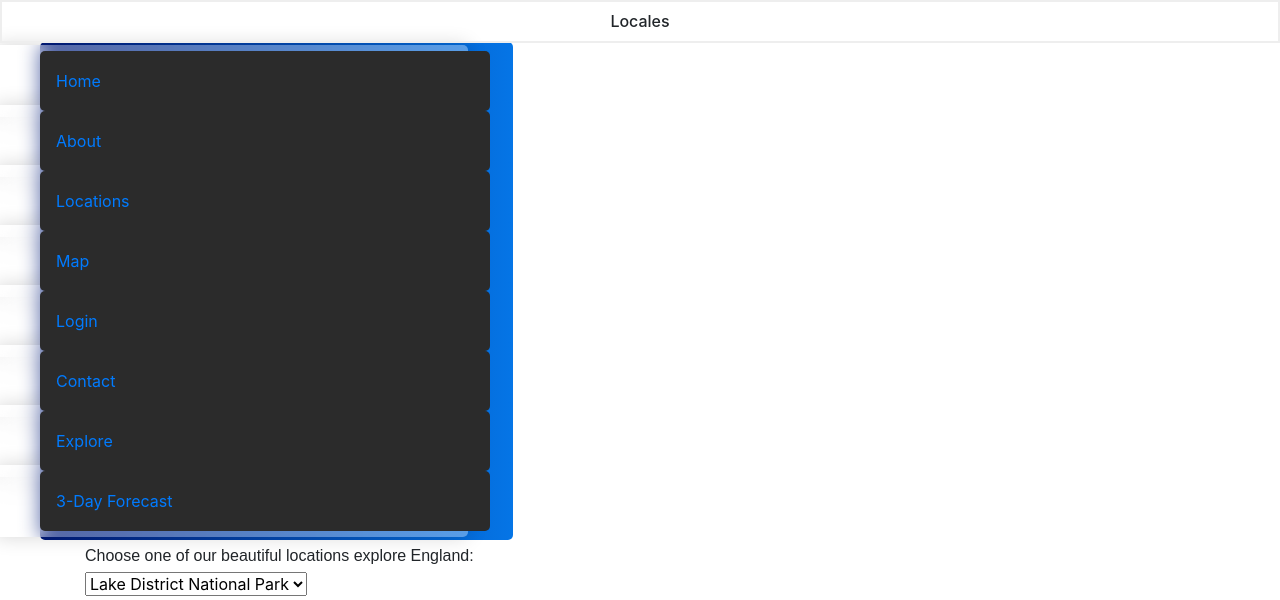
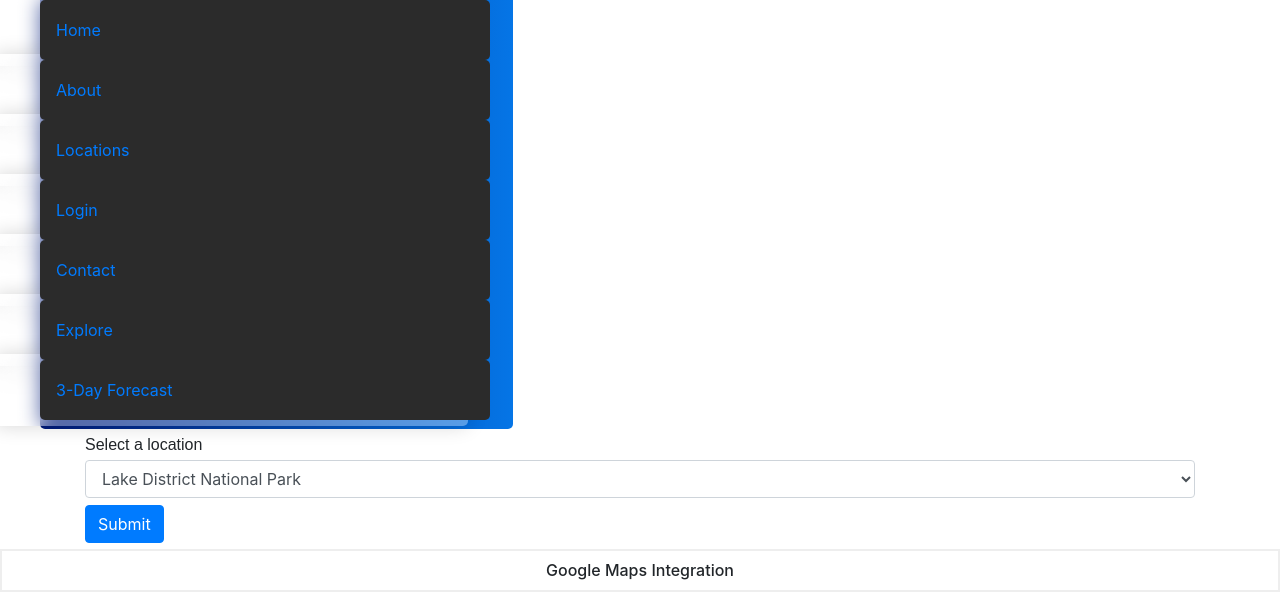
Before and after one commit to Albee89/magicalUK, a Flask app: template templates/location.html in a window 1280 px wide. Shown: the top 600 px of the page. Run offline with Flask 3, Linux system fonts and the light colour scheme; the template is opened without the code that fills it: values that come from a table or form of the project are taken from there, most other values are stand-ins (such as "Sample title", 1, 10 or a date in 2020); parts of the project's set-up code (start-up, migrations or seed data) failed here and were passed over; some libraries are stand-ins or nearby versions.

Commit message:
first edits

```diff
--- a/app.py
+++ b/app.py
@@ -1,18 +1,46 @@
 # Importing Flask libraries:
 from flask import Flask, redirect, url_for, request, render_template, request, template_rendered
+import requests
+from dotenv import dotenv_values
+from flask_wtf import FlaskForm
+from wtforms import SelectField, SubmitField
+from wtforms.validators import InputRequired
 
-import requests
-
-from dotenv import dotenv_values
+# Adding in bloggers itinerary as locations for locations selector:
+locations = {
+    "Lake District National Park": {"lat": 54.4609, "lng": -3.0886},
+    "Corfe Castle": {"lat": 50.6419, "lng": -2.0554},
+    "The Cotswolds": {"lat": 51.9294, "lng": -1.7203},
+    "Cambridge": {"lat": 52.2053, "lng": 0.1218},
+    "Bristol": {"lat": 51.4545, "lng": -2.5879},
+    "Oxford": {"lat": 51.752, "lng": -1.2577},
+    "Norwich": {"lat": 52.6309, "lng": 1.2974},
+    "Stonehenge": {"lat": 51.1789, "lng": -1.8262},
+    "Watergate Bay": {"lat": 50.4429, "lng": -5.0553},
+    "Birmingham": {"lat": 52.4862, "lng": -1.8904}
+}
 
 
-#pulling saved API key from environment:
+# Generating choices from the above locations dictionary using class method:
+class LocationForm(FlaskForm):
+    location = SelectField('Select a location', choices=[(location, location) for location in locations.keys()], validators=[InputRequired()])
+    submit = SubmitField('Submit')
+
+
+# pulling saved API key from environment:
 config = dotenv_values(".env")
 API_key = (config["weather_api"])
 
+g_config = dotenv_values("google.env")
+google_API = (g_config["google_API"])
+
+w_config = dotenv_values("weather_3.env")
+weather_key = (w_config["weather_3"])
+
 app = Flask(__name__)
 
-
+app.config['SECRET_KEY'] = dotenv_values('SECRET_KEY') or \
+                           'abc123ced456'  # Setting the default secret key for CSRF protection
 
 
 @app.route("/")
@@ -27,7 +55,7 @@ def search():
         # pulling API data from openweathermap API:
         if city_name:
             url = f"http://api.openweathermap.org/data/2.5/weather?q={city_name}&appid={API_key}"
-# if status_code is 200, weather data is generated as a json response, converted from kelvin to celcius temperature
+            # if status_code is 200, weather data is generated as a json response, converted from kelvin to celcius temperature
             # with round() method, rendered via a template and displayed via result.html:
             response = requests.get(url)
             if response.status_code == 200:
@@ -42,31 +70,48 @@ def search():
     return render_template('search.html')
 
 
-
-@app.route("/map")
-def map():
-    return(render_template('map.html'))
-
 @app.route("/contact")
 def contact():
     return render_template('contact.html')
+
 
 @app.route("/about")
 def about():
     return render_template('about.html')
 
-@app.route("/location")
-def location():
-    return render_template('location.html')
 
+@app.route('/weather', methods=['GET', 'POST'])
+def weather():
+    form = LocationForm()
 
-@app.route("/login", methods=["POST", "GET"])
-def login():
-     if request.method == "POST":
-         user = request.form["nm"]
-         return redirect(url_for("user", usr=user))
-     else:
-         return render_template('login.html')
+    if form.validate_on_submit():
+        selected_location = form.location.data
+        selected_lat = locations[selected_location]['lat']
+        selected_lng = locations[selected_location]['lng']
+
+        # Using the OpenWeather API to fetch weather data with a new API key:
+        api_endpoint = "http://api.openweathermap.org/data/2.5/weather"
+        params = {
+            'lat': selected_lat,
+            'lon': selected_lng,
+            'appid': weather_key,
+            'units': 'metric'  # making sure the temp is in celcius: this took a while!
+        }
+        response = requests.get(api_endpoint, params=params)
+
+        if response.status_code == 200:
+            weather_data = response.json()
+            temperature = weather_data['main']['temp']
+            forecast = weather_data['weather'][0]['description']
+            return render_template('weather.html', form=form, selected_location=selected_location,
+                                   selected_lat=selected_lat, selected_lng=selected_lng, temperature=temperature,
+                                   forecast=forecast)
+        else:
+            error_message = "Failed to fetch weather information"
+            return render_template('weather.html', form=form, error_message=error_message)
+
+    return render_template('weather.html', form=form)
+
 
 @app.route("/<usr>")
 def user(usr):
--- a/templates/base.html
+++ b/templates/base.html
@@ -7,23 +7,17 @@
     <!-- Bootstrap CSS -->
     <link rel="stylesheet" href="https://stackpath.bootstrapcdn.com/bootstrap/4.3.1/css/bootstrap.min.css" integrity="sha384-ggOyR0iXCbMQv3Xipma34MD+dH/1fQ784/j6cY/iJTQUOhcWr7x9JvoRxT2MZw1T" crossorigin="anonymous">
  <link rel="stylesheet" href="{{ url_for('static', filename= 'css/style.css') }}">
-</head>
 <title>{% block title %}AB Locations Website{% endblock %}</title>
 
 
-
-
-<header>
-    <h1>Locales</h1>
-</header>
+</head>
 <body>
 
 
                     <ul>
                         <li><a href="/">Home</a></li>
                         <li><a href="/about">About</a></li>
-                        <li><a href="/location">Locations</a></li>
-                        <li><a href="/map">Map</a></li>
+                        <li><a href="/weather">Locations</a></li>
                         <li><a href="/login">Login</a></li>
                         <li><a href="/contact">Contact</a></li>
                         <li><a href="/search">Explore</a></li>
@@ -33,11 +27,8 @@
 
 
 
-
-
-                    <!-- Optional JavaScript -->
-
                     <!-- jQuery first, then Popper.js, then Bootstrap JS -->
+                    <script src="https://maps.googleapis.com/maps/api/js?key={{ api_key }}"></script>
                     <script src="https://code.jquery.com/jquery-3.3.1.slim.min.js" integrity="sha384-q8i/X+965DzO0rT7abK41JStQIAqVgRVzpbzo5smXKp4YfRvH+8abtTE1Pi6jizo" crossorigin="anonymous"></script>
                     <script src="https://cdnjs.cloudflare.com/ajax/libs/popper.js/1.14.7/umd/popper.min.js" integrity="sha384-UO2eT0CpHqdSJQ6hJty5KVphtPhzWj9WO1clHTMGa3JDZwrnQq4sF86dIHNDz0W1" crossorigin="anonymous"></script>
                     <script src="https://stackpath.bootstrapcdn.com/bootstrap/4.3.1/js/bootstrap.min.js" integrity="sha384-JjSmVgyd0p3pXB1rRibZUAYoIIy6OrQ6VrjIEaFf/nJGzIxFDsf4x0xIM+B07jRM" crossorigin="anonymous"></script>
@@ -45,7 +36,24 @@
               {% block content %}
     {% endblock %}
 </div>
+
+
+
+    <h1>Google Maps Integration</h1>
+    <div id="map"></div>
+
+    <script>
+        function initMap() {
+            var options = {
+                zoom: 8,
+                center: {lat: -34.397, lng: 150.644} // set initial location
+            };
+            var map = new google.maps.Map(document.getElementById('map'), options);
+        }
+    </script>
+    <script src="https://maps.googleapis.com/maps/api/js?key={{ api_key }}&callback=initMap"></script>
 </body>
+
 
                     <footer>
                         <p>&copy; 2023 Copyright Alex Bain</p>
--- a/templates/location.html
+++ b/templates/location.html
@@ -1,34 +1,19 @@
 {% extends "base.html" %}
 
-  {% block title %}3- Day Forecast{% endblock %}
-  {% block content %}
-<html>
-<head>
-    <meta charset="UTF-8">
+{% block title %}
+    Locations
+{% endblock %}
 
-</head>
+{% block content %}
+<form action="/selected_location" method="post">
+    {{ form.hidden_tag() }}
+    {{ form.location.label }}
+    {{ form.location(class_="form-control") }}
+    {{ form.submit(class_="btn btn-primary") }}
+</form>
+{% endblock %}
 
+{% block scripts %}
 
-<body>
-
-<form action="https://localhost:5000/weather" method="post">
-<label for="location" id="location">Choose one of our beautiful locations explore England:
-</label>
-    <select>
-    <option value="Lake District National Park">Lake District National Park</option>
-    <option value="Corfe Castle">Corfe Castle</option>
-    <option value="The Cotswolds"></option>
-    <option value ="Cambridge">Cambridge</option>
-    <option value="Bristol">Bristol</option>
-    <option value="Oxford">Oxford</option>
-    <option value="Norwich">Norwich</option>
-    <option value="Stonehenge">Stonehenge</option>
-    <option value="Watergate Bay">Watergate Bay</option>
-    <option value="Birmingham">Birmingham</option>
-    </select>
-     </form>
-
-</body>
-
-
- {% endblock %}
+   <script src="http://api.openweathermap.org/data/2.5/weather?q={{location}}&appid={{ weather_key }}"></script>
+{% endblock %}
--- a/tests.py
+++ b/tests.py
@@ -8,5 +8,5 @@ from dotenv import dotenv_values
 
 
 config = dotenv_values("weather_3.env")
-which_API = (config[weather_3])
+which_API = (config['weather_3'])
 print(which_API)
```
Also changed, not shown: forms.py (added, +8 -0 lines), templates/weather.html (+26 -0 lines).
